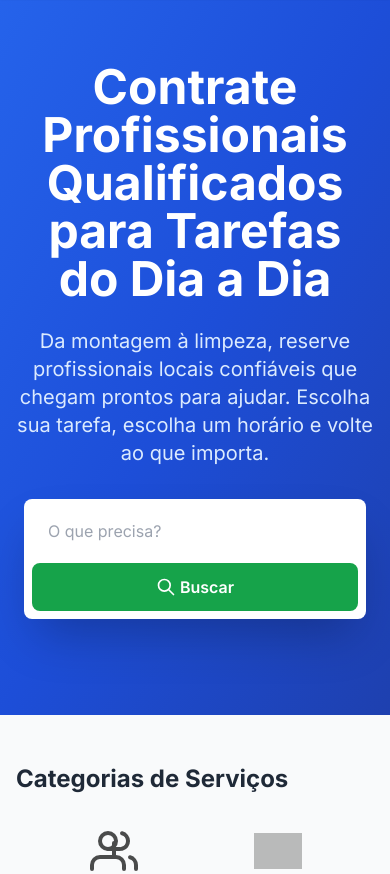
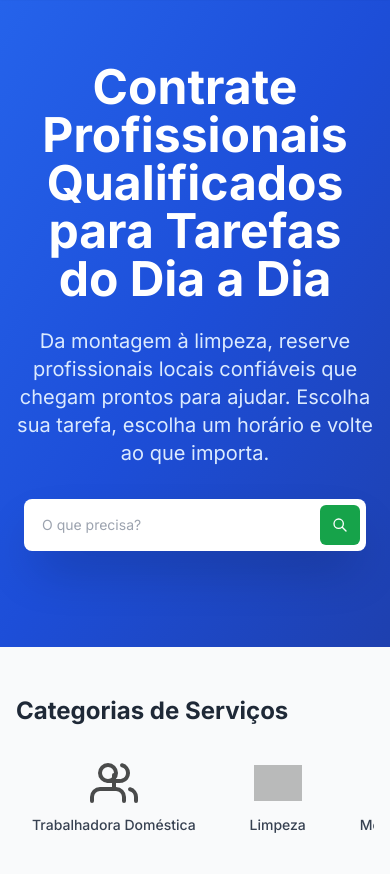
Before and after one commit to mjnetto/ConhecesAlguem, a Django app: page / in a window 390 px wide. Shown: the part 105-979 px from the top of the page. Run offline with Django 4.2, Linux system fonts and the light colour scheme; data comes from the database, SQL or seed files in the repository; parts of the project's set-up code (start-up, migrations or seed data) failed here and were passed over; some libraries are stand-ins or nearby versions; grey boxes are pictures that could not be loaded.

Commit message:
Corrigir layout mobile: botão ao lado do input com tamanhos ajustados, ícone apenas em telas muito pequenas

```diff
--- a/templates/home.html
+++ b/templates/home.html
@@ -16,22 +16,22 @@
 
         <!-- Search Bar -->
         <div class="max-w-3xl mx-auto mb-8 px-2 sm:px-4">
-            <form action="{% url 'home' %}" method="get" class="flex flex-col sm:flex-row gap-2 bg-white rounded-lg shadow-2xl p-2 sm:p-2 overflow-hidden w-full">
+            <form action="{% url 'home' %}" method="get" class="flex gap-2 bg-white rounded-lg shadow-2xl p-1.5 sm:p-2 overflow-hidden w-full">
                 <input
                     type="text"
                     name="search"
                     value="{{ search_query|default:'' }}"
                     placeholder="O que precisa?"
-                    class="flex-1 px-4 sm:px-6 py-3 sm:py-4 text-gray-800 text-base sm:text-lg rounded-lg focus:outline-none focus:ring-2 focus:ring-blue-500 min-w-0 w-full sm:w-auto"
+                    class="flex-1 px-3 sm:px-6 py-2.5 sm:py-4 text-gray-800 text-sm sm:text-lg rounded-md sm:rounded-lg focus:outline-none focus:ring-2 focus:ring-blue-500 min-w-0"
                 >
                 <button
                     type="submit"
-                    class="bg-green-600 hover:bg-green-700 text-white px-4 sm:px-8 py-3 sm:py-4 rounded-lg font-semibold transition-colors flex items-center justify-center gap-1 sm:gap-2 whitespace-nowrap flex-shrink-0 w-full sm:w-auto"
+                    class="bg-green-600 hover:bg-green-700 text-white px-3 sm:px-8 py-2.5 sm:py-4 rounded-md sm:rounded-lg font-semibold transition-colors flex items-center justify-center gap-1 sm:gap-2 whitespace-nowrap flex-shrink-0 text-sm sm:text-base"
                 >
-                    <svg class="w-5 h-5 sm:w-6 sm:h-6 flex-shrink-0" fill="none" stroke="currentColor" viewBox="0 0 24 24">
+                    <svg class="w-4 h-4 sm:w-6 sm:h-6 flex-shrink-0" fill="none" stroke="currentColor" viewBox="0 0 24 24">
                         <path stroke-linecap="round" stroke-linejoin="round" stroke-width="2" d="M21 21l-6-6m2-5a7 7 0 11-14 0 7 7 0 0114 0z"></path>
                     </svg>
-                    <span>Buscar</span>
+                    <span class="hidden xs:inline">Buscar</span>
                 </button>
             </form>
         </div>
```
